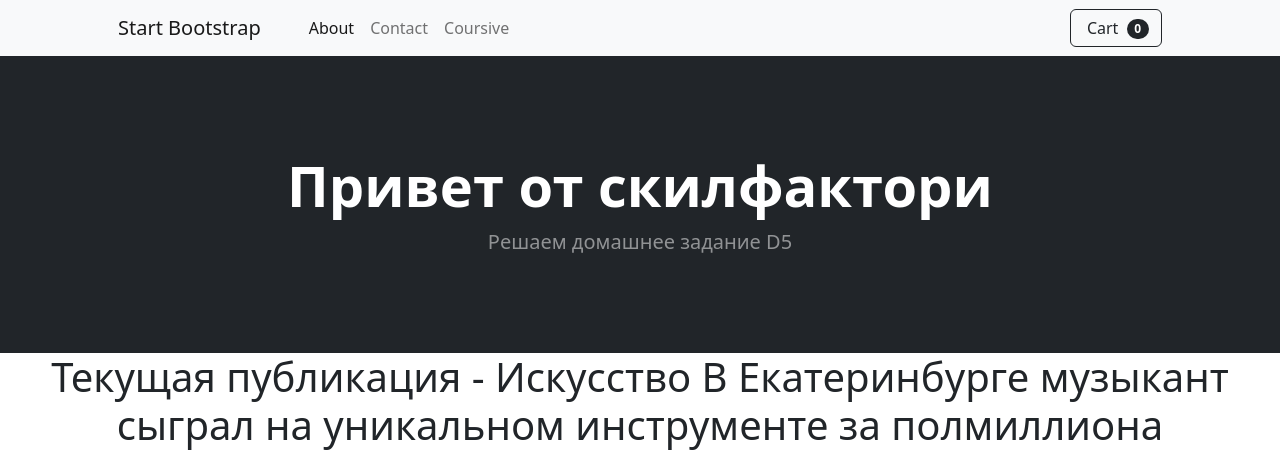
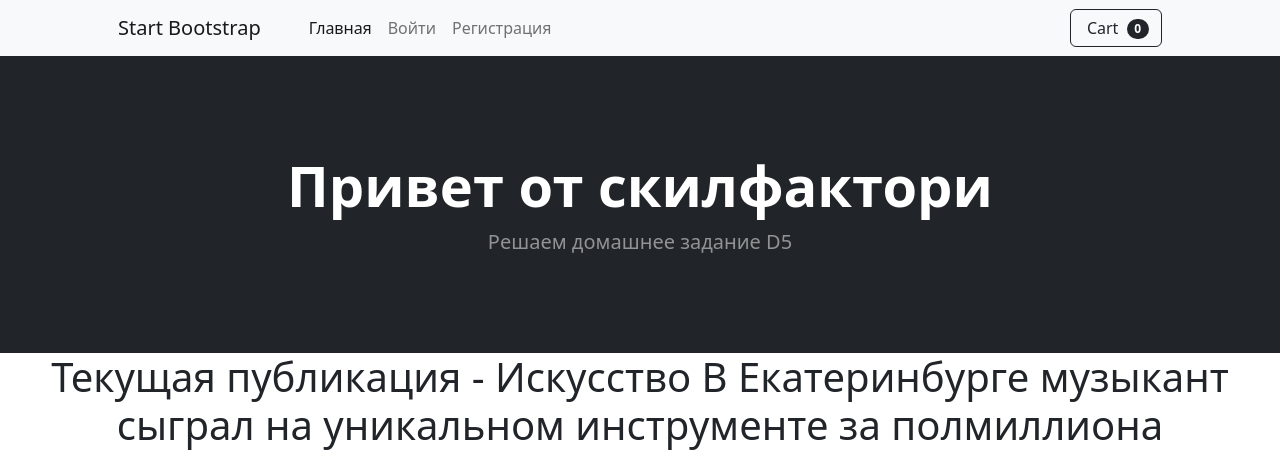
Before and after one commit to VladimirVikB/SF-NewsPaper-D6, a Django app: page /news/1 in a window 1280 px wide. Shown: the top 451 px of the page. Run offline with Django 4.2, Linux system fonts and the light colour scheme; data comes from the database, SQL or seed files in the repository; both versions use the stored data as it was after the commit; some libraries are stand-ins or nearby versions.

Commit message:
add allauth

```diff
--- a/NewsPaper/newsapp/urls.py
+++ b/NewsPaper/newsapp/urls.py
@@ -2,7 +2,7 @@ from django.urls import path
 from .views import PostList, PostDetail, PostSearch, PostAdd, PostEdit, PostDelete
 
 urlpatterns = [
-    path('', PostList.as_view()),  # т.к. сам по себе это класс, то нам надо представить
+    path('', PostList.as_view(), name='post_list'),  # т.к. сам по себе это класс, то нам надо представить
     # этот класс в виде view. Для этого вызываем метод as_view
     path('<int:pk>', PostDetail.as_view()),
     path('search', PostSearch.as_view()),
--- a/NewsPaper/templates/flatpages/default.html
+++ b/NewsPaper/templates/flatpages/default.html
@@ -23,9 +23,9 @@
                 <button class="navbar-toggler" type="button" data-bs-toggle="collapse" data-bs-target="#navbarSupportedContent" aria-controls="navbarSupportedContent" aria-expanded="false" aria-label="Toggle navigation"><span class="navbar-toggler-icon"></span></button>
                 <div class="collapse navbar-collapse" id="navbarSupportedContent">
                     <ul class="navbar-nav me-auto mb-2 mb-lg-0 ms-lg-4">
-                        <li class="nav-item"><a class="nav-link active" aria-current="page" href="/about">About</a></li>
-                        <li class="nav-item"><a class="nav-link" href="/contact">Contact</a></li>
-                        <li class="nav-item"><a class="nav-link" href="/coursive">Coursive</a></li>
+                        <li class="nav-item"><a class="nav-link active" aria-current="page" href="{% url 'post_list' %}">Главная</a></li>
+                        <li class="nav-item"><a class="nav-link" href="{% url 'signapp:login' %}">Войти</a></li>
+                        <li class="nav-item"><a class="nav-link" href="{% url 'signapp:signup' %}">Регистрация</a></li>
                     </ul>
                     <form class="d-flex">
                         <button class="btn btn-outline-dark" type="submit">
```
Also changed, not shown: NewsPaper/db.sqlite3.
